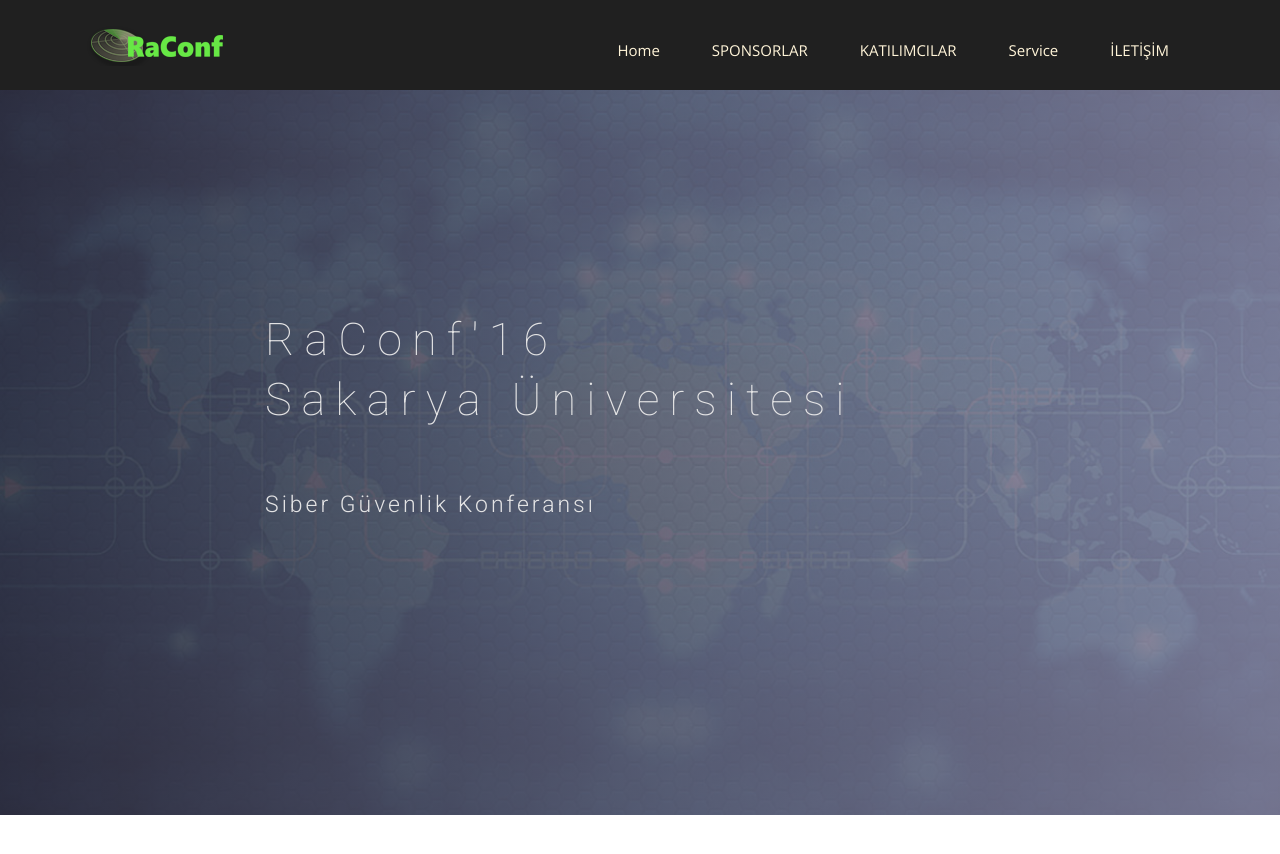
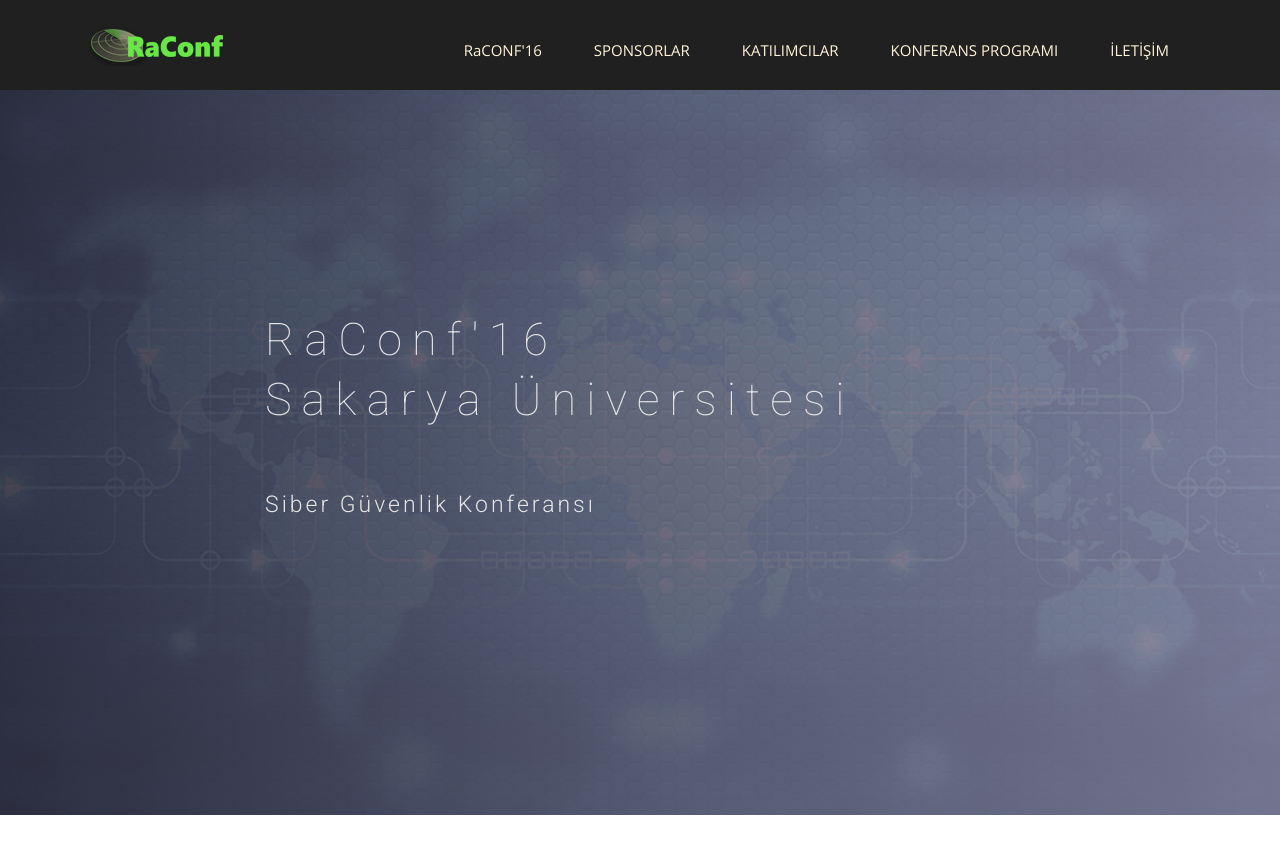
Before and after one commit to bilkamp/bilkamp19.github.io, a Jekyll site: the page built from index.html, in a window 1280 px wide and 900 px high. Shown: the top 854 px of the window. Built offline with Jekyll 4.4.1, drawn with Linux system fonts in a browser that asks for light colours; nearby versions of some CDN libraries; some web fonts are replaced.

Commit message:
değişiklik

```diff
--- a/_includes/header.html
+++ b/_includes/header.html
@@ -21,10 +21,10 @@
             <!-- Collect the nav links, forms, and other content for toggling -->
             <div class="collapse navbar-collapse" id="bs-example-navbar-collapse-1">
               <ul class="nav navbar-nav navbar-right">
-                <li><a href="{{ site.baseurl }}/">Home</a></li>
+                <li><a href="{{ site.baseurl }}/">RaCONF'16</a></li>
                 <li><a href="{{ site.baseurl }}/sponsorlar">SPONSORLAR</a></li>
                 <li><a href="{{ site.baseurl }}/katılımcılar">KATILIMCILAR</a></li>
-                <li><a href="#">Service</a></li>
+                <li><a href="#">KONFERANS PROGRAMI</a></li>
                 <li><a href="{{ site.baseurl }}/iletisim">İLETİŞİM</a></li>
               </ul>
             </div><!-- /.navbar-collapse -->
```
